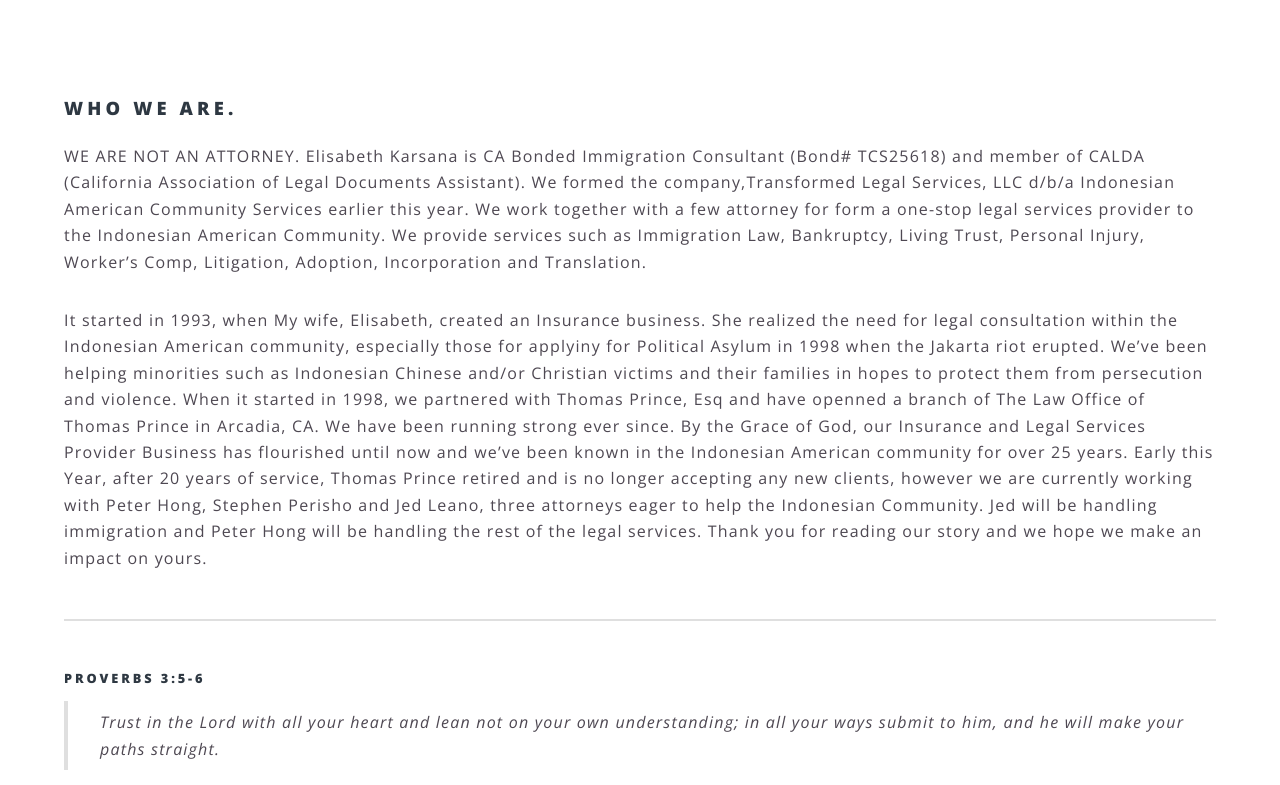
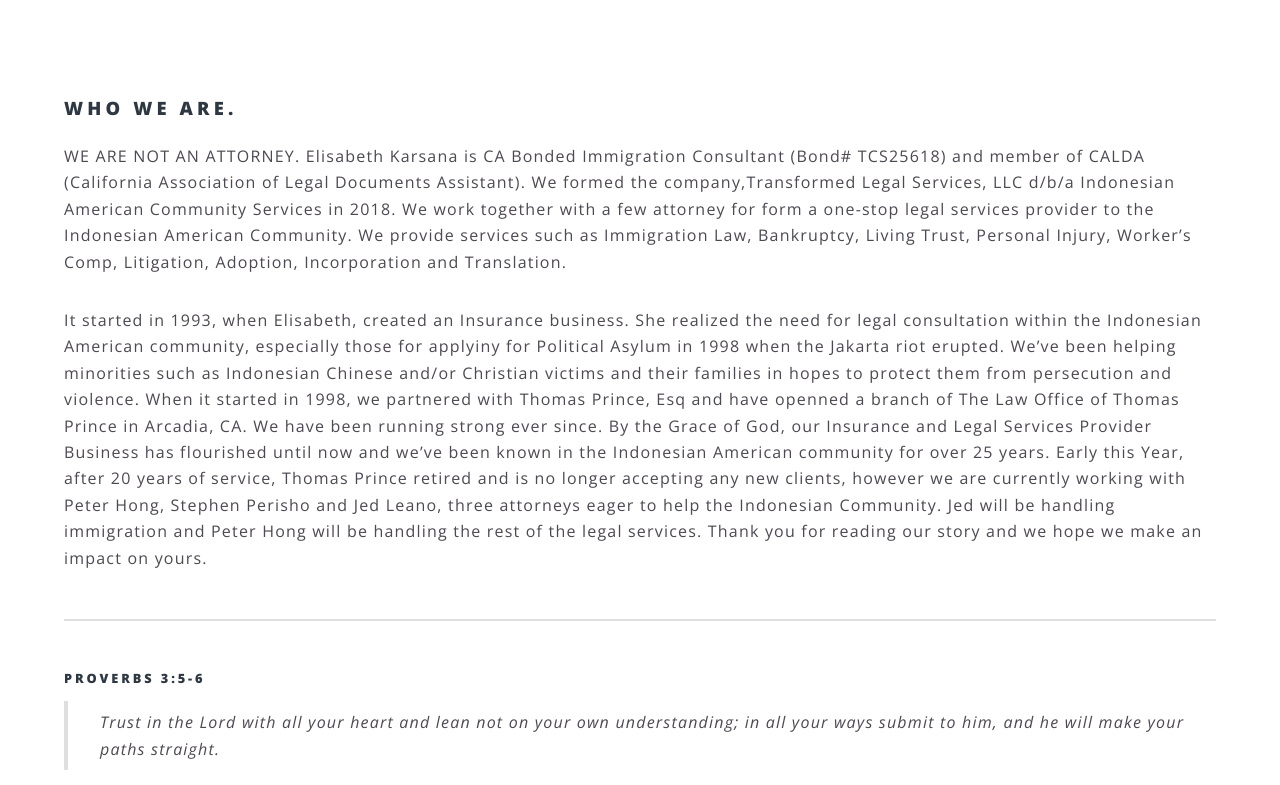
Before and after one commit to ekarsana/ekarsana.github.io, a Jekyll site: the page built from aboutus.html, in a window 1280 px wide and 900 px high, scrolled down 282 px, cut to the strip 115-900 px from the top of the window. Built offline with Jekyll 4.4.1, drawn with Linux system fonts in a browser that asks for light colours.

Commit message:
Update aboutus.html

```diff
--- a/aboutus.html
+++ b/aboutus.html
@@ -3,9 +3,9 @@
 title: About Us
 ---
 	<h3>Who we are.</h3>
-	<p>WE ARE NOT AN ATTORNEY. Elisabeth Karsana is CA Bonded Immigration Consultant (Bond# TCS25618) and member of CALDA (California Association of Legal Documents Assistant). We formed the company,Transformed Legal Services, LLC  d/b/a Indonesian American Community Services earlier this year. We work together with a few attorney for form a one-stop legal services provider to the Indonesian American Community. We provide services such as Immigration Law, Bankruptcy, Living Trust, Personal Injury, Worker’s Comp, Litigation, Adoption, Incorporation and Translation.</p>
+	<p>WE ARE NOT AN ATTORNEY. Elisabeth Karsana is CA Bonded Immigration Consultant (Bond# TCS25618) and member of CALDA (California Association of Legal Documents Assistant). We formed the company,Transformed Legal Services, LLC  d/b/a Indonesian American Community Services in 2018. We work together with a few attorney for form a one-stop legal services provider to the Indonesian American Community. We provide services such as Immigration Law, Bankruptcy, Living Trust, Personal Injury, Worker’s Comp, Litigation, Adoption, Incorporation and Translation.</p>
 
-	<p>It started in 1993, when My wife, Elisabeth, created an Insurance business. She realized the need for legal consultation within the Indonesian American community, especially those for applyiny for Political Asylum in 1998 when the Jakarta riot erupted. We’ve been helping minorities such as Indonesian Chinese and/or Christian victims and their families in hopes to protect them from persecution and violence. When it started in 1998, we partnered with Thomas Prince, Esq and have openned a branch of The Law Office of Thomas Prince in Arcadia, CA. We have been running strong ever since. By the Grace of God, our Insurance and Legal Services Provider Business has flourished until now and we’ve been known in the Indonesian American community for over 25 years. Early this Year, after 20 years of service, Thomas Prince retired and is no longer accepting any new clients, however we are currently working with Peter Hong, Stephen Perisho and Jed Leano, three attorneys eager to help the Indonesian Community. Jed will be handling immigration and Peter Hong will be handling the rest of the legal services. Thank you for reading our story and we hope we make an impact on yours.</p>
+	<p>It started in 1993, when Elisabeth, created an Insurance business. She realized the need for legal consultation within the Indonesian American community, especially those for applyiny for Political Asylum in 1998 when the Jakarta riot erupted. We’ve been helping minorities such as Indonesian Chinese and/or Christian victims and their families in hopes to protect them from persecution and violence. When it started in 1998, we partnered with Thomas Prince, Esq and have openned a branch of The Law Office of Thomas Prince in Arcadia, CA. We have been running strong ever since. By the Grace of God, our Insurance and Legal Services Provider Business has flourished until now and we’ve been known in the Indonesian American community for over 25 years. Early this Year, after 20 years of service, Thomas Prince retired and is no longer accepting any new clients, however we are currently working with Peter Hong, Stephen Perisho and Jed Leano, three attorneys eager to help the Indonesian Community. Jed will be handling immigration and Peter Hong will be handling the rest of the legal services. Thank you for reading our story and we hope we make an impact on yours.</p>
 
     <hr />
     <h5>Proverbs 3:5-6</h5>
```
